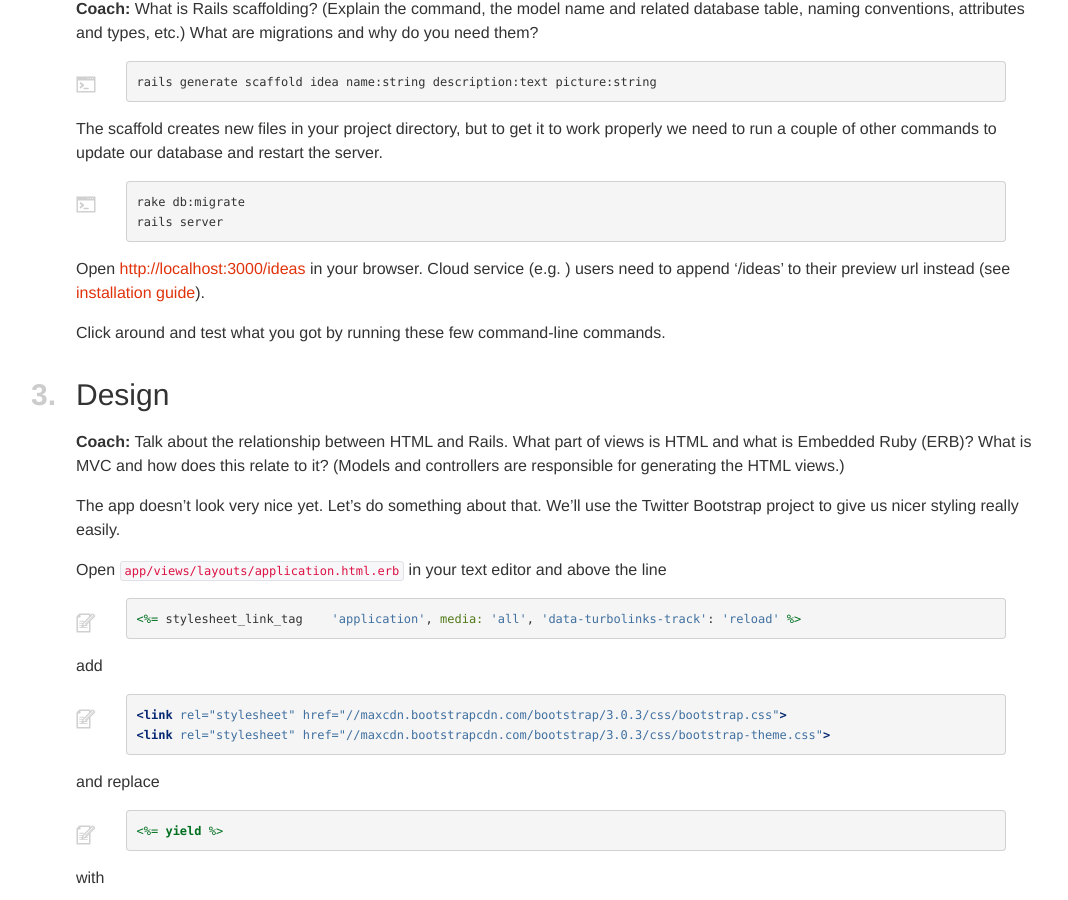
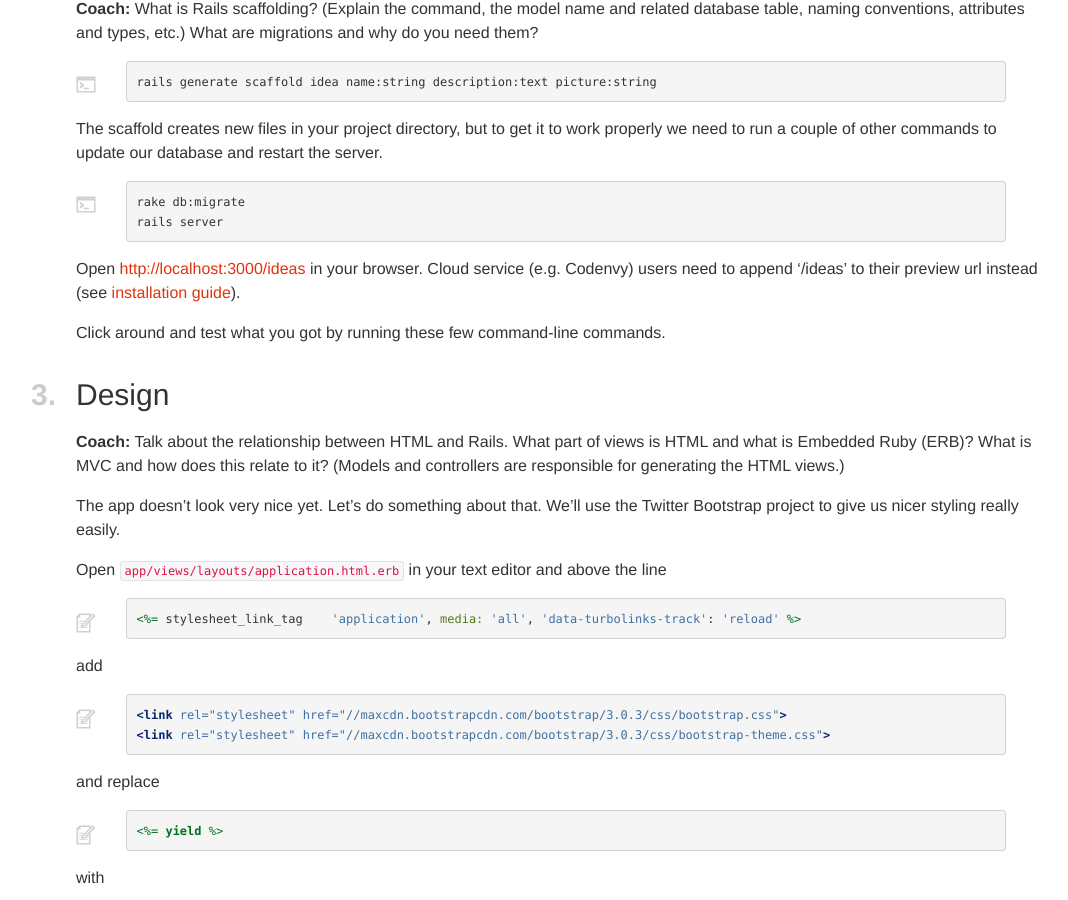
Before and after one commit to railsgirls/guides.railsgirls.com, a Jekyll site: the page built from _posts/2012-04-18-app.markdown, in a window 1280 px wide and 900 px high, scrolled down 2321 px. Shown: the whole window, without its empty margins (9-1077 px from the left). Built offline with Jekyll 4.4.1, drawn with Linux system fonts in a browser that asks for light colours; nearby versions of some CDN libraries.

Commit message:
Fix typo & use backticks

```diff
--- a/_posts/2012-04-18-app.markdown
+++ b/_posts/2012-04-18-app.markdown
@@ -173,7 +173,7 @@
 rails server
 {% endhighlight %}
 
-Open <http://localhost:3000/ideas> in your browser. Cloud service (e.g. ) users need to append '/ideas' to their preview url instead (see [installation guide](/install#using-a-cloud-service)).
+Open <http://localhost:3000/ideas> in your browser. Cloud service (e.g. Codenvy) users need to append '/ideas' to their preview url instead (see [installation guide](/install#using-a-cloud-service)).
 
 Click around and test what you got by running these few command-line commands.
 
--- a/_posts/2013-05-02-install.markdown
+++ b/_posts/2013-05-02-install.markdown
@@ -324,7 +324,7 @@
 
 ![](/images/codenvy/create-account.jpg)
 
-### *3.* Setup a 'workspace for Ruby on Rails
+### *3.* Setup a workspace for Ruby on Rails
 
 The Ruby on Rails Workspace has all the software we need for the workshop already preinstalled. To create a workspace, log into [codenvy.io](https://codenvy.io) and click on 'Dashboard'. If no workspace has been created yet, the 'New Workspace' view is displayed.
 
@@ -359,7 +359,7 @@
 * At the bottom, you find the terminal where you can run commands
 * Everything you need is right here in you browser window - you do not need to start an editor or terminal anywhere else
 * If you are following a guide or tutorial, use the commands for Linux even if you are on a Windows computer - your operating system does not matter, since all commands are run on your project's machine in the cloud, which is running Linux
-* If a guide or tutorial asks you to start the rails server with 'rails server' or 'rails s', append '-b 0.0.0.0' to this command so that you run 'rails server -b 0.0.0.0'
+* If a guide or tutorial asks you to start the rails server with `rails server` or `rails s`, append `-b 0.0.0.0` to this command so that you run `rails server -b 0.0.0.0`
 * If a guide or tutorial asks you to run a rails command that contains `rails` or `rake`, prepend `bundle exec` to this command, e. g. `bundle exec rake db:migrate`.
 * If a guide or tutorial asks you to point your browser to something like http://localhost:3000, follow these instructions instead:
   * Open the 'Operations perspective' (1) in Codenvy, go to the 'Servers' tab (2) and pick the URL entry in the line starting with 'rails' (see screenshot). Instead of http://localhost:3000, call this URL in your browser.
```
